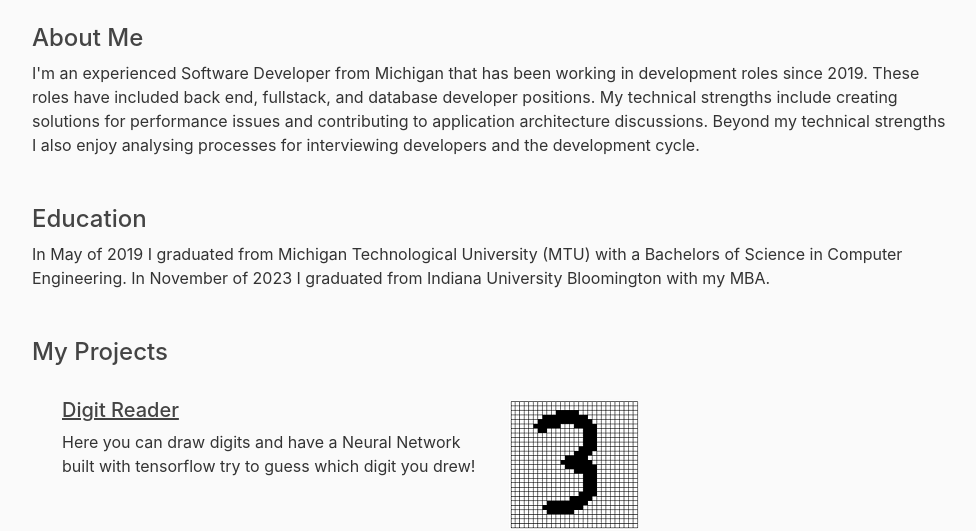
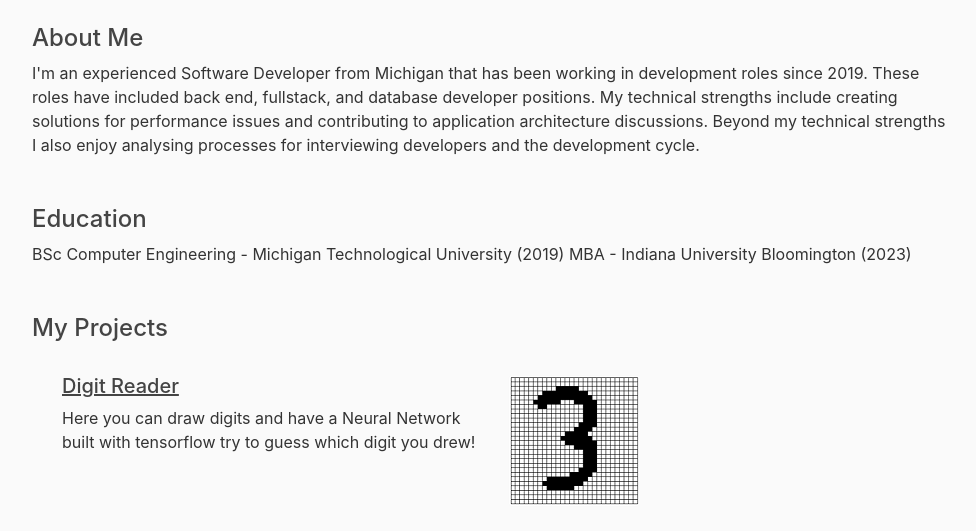
Before and after one commit to MichaelWheeler202/My_Website_2, a Flask app: page / in a window 1280 px wide. Shown: the part 56-587 px from the top of the page, without its empty margins (53-1029 px from the left). Run offline with Flask 3, Linux system fonts and the light colour scheme; some libraries are stand-ins or nearby versions.

Commit message:
Shortened education section

```diff
--- a/templates/app_pages/home.html
+++ b/templates/app_pages/home.html
@@ -15,8 +15,8 @@
 
             <h4>Education</h4>
             <a>
-                In May of 2019 I graduated from Michigan Technological University (MTU) with a Bachelors of Science in Computer Engineering.
-                In November of 2023 I graduated from Indiana University Bloomington with my MBA.
+                BSc Computer Engineering - Michigan Technological University (2019)
+                MBA - Indiana University Bloomington (2023)
             </a>
             <br/> <br/> <br/>
 
```
